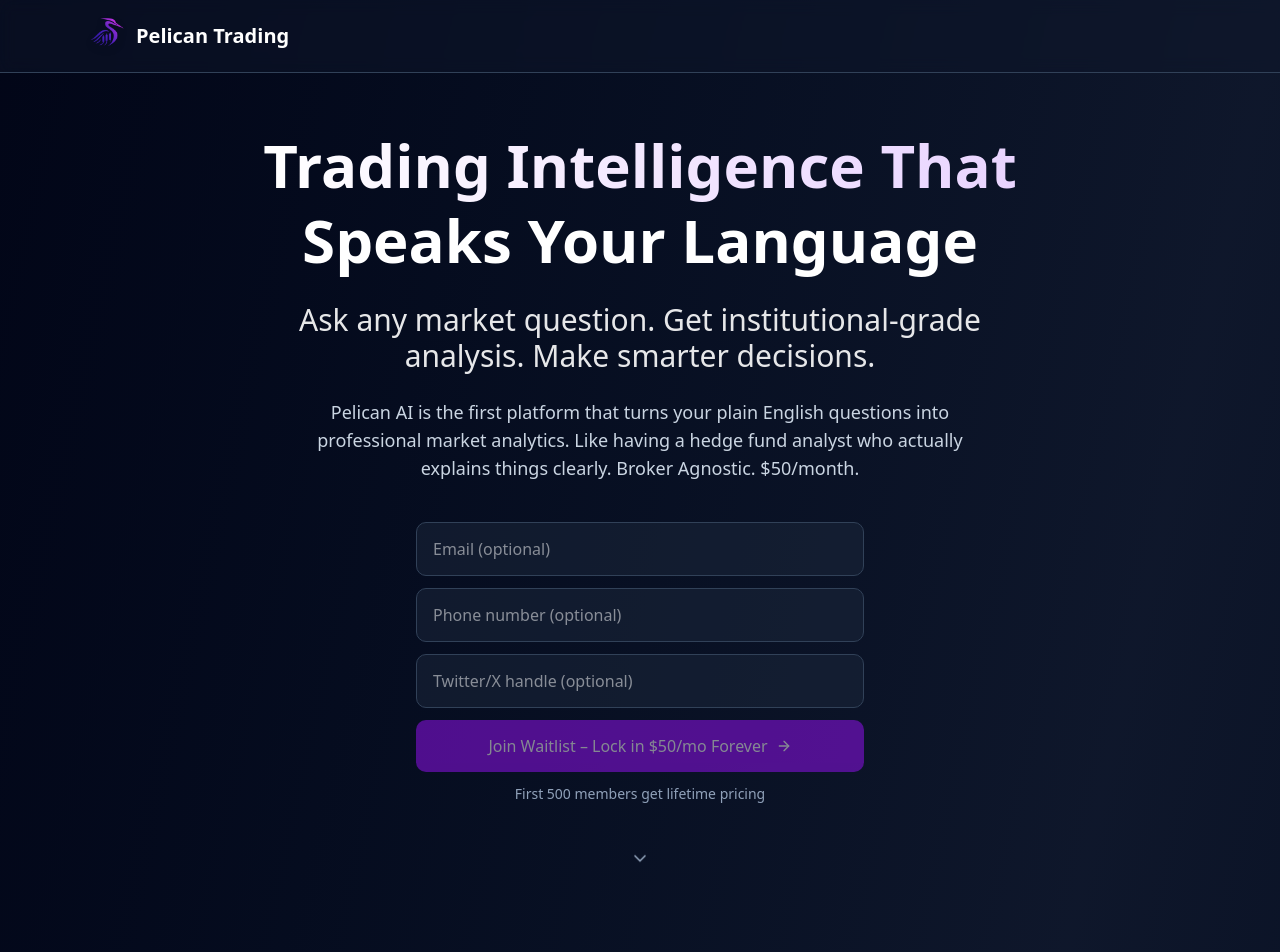
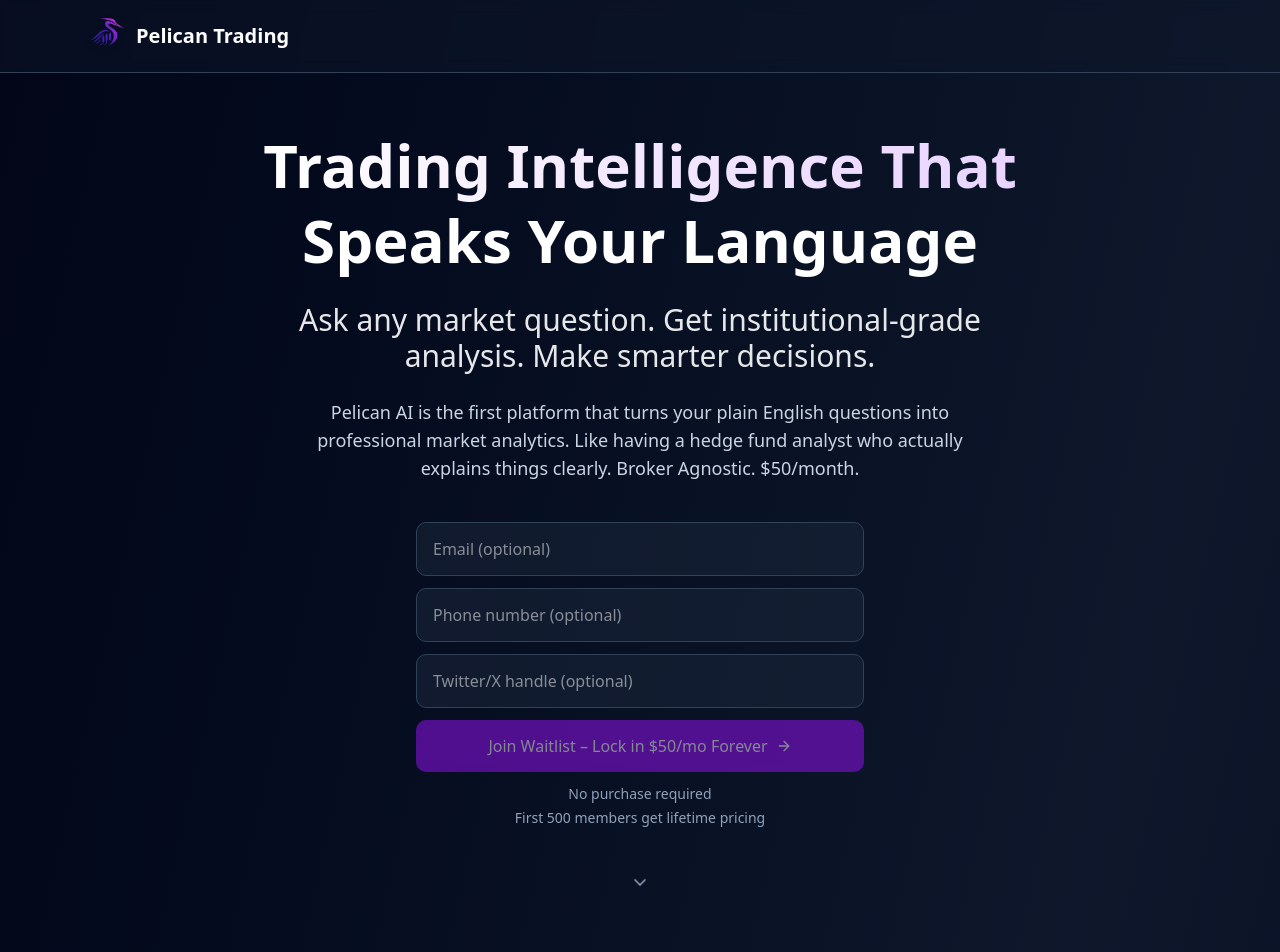
Before and after one commit to PelicanAI/pelican-landing-page, a Next.js app: page / in a window 1280 px wide. Shown: the top 952 px of the page. Built offline with nearby package versions, Linux system fonts and the light colour scheme.

Commit message:
Update landing page

```diff
--- a/app/page.js
+++ b/app/page.js
@@ -233,6 +233,9 @@
             </div>
             {error && <p className="text-sm text-red-400 mt-2 text-center">{error}</p>}
             <p className="text-sm text-slate-400 mt-3 text-center">
+              No purchase required
+            </p>
+            <p className="text-sm text-slate-400 mt-1 text-center">
               First 500 members get lifetime pricing
             </p>
           </div>
@@ -497,6 +500,9 @@
             </div>
             {error && <p className="text-sm text-red-400 mt-2 text-center">{error}</p>}
             <p className="text-sm text-slate-400 mt-3 text-center">
+              No purchase required
+            </p>
+            <p className="text-sm text-slate-400 mt-1 text-center">
               First 500 members get lifetime pricing
             </p>
           </div>
```
